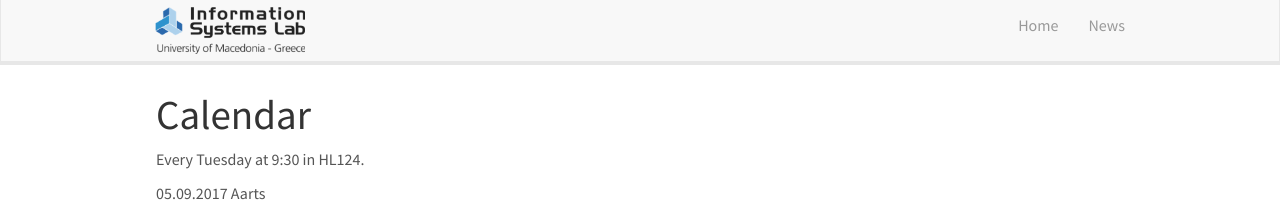
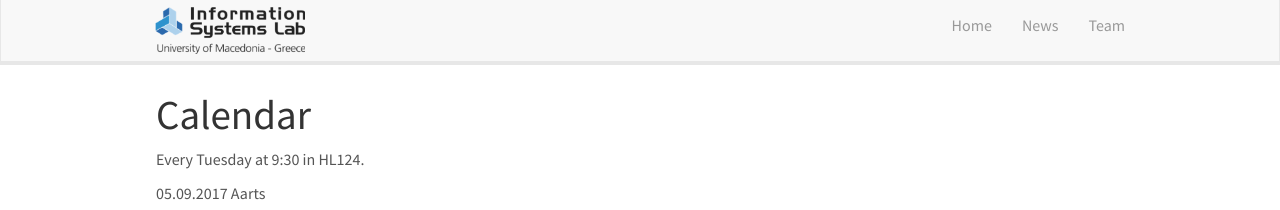
Before and after one commit to vrthanasis/vrthanasis.github.io, a Jekyll site: the page built from _pages/mini_lecture_series.md, in a window 1280 px wide. Shown: the top 210 px of the page. Built offline with Jekyll 4.4.1, drawn with Linux system fonts in a browser that asks for light colours; nearby versions of some CDN libraries.

Commit message:
Update header.html

```diff
--- a/_includes/header.html
+++ b/_includes/header.html
@@ -14,7 +14,7 @@
 	  <ul class="nav navbar-nav navbar-right">
 		<li><a href="{{ site.url }}{{ site.baseurl }}/">Home</a></li>
 		<li><a href="{{ site.url }}{{ site.baseurl }}/allnews.html">News</a></li>
-		<!--<li><a href="{{ site.url }}{{ site.baseurl }}/team">Team</a></li>-->
+		<li><a href="{{ site.url }}{{ site.baseurl }}/team">Team</a></li>
 		<!--<li><a href="{{ site.url }}{{ site.baseurl }}/team">Team</a></li>-->
 		<!--<li><a href="{{ site.url }}{{ site.baseurl }}/vacancies">Vacancies</a></li>-->
 		<!--<li><a href="{{ site.url }}{{ site.baseurl }}/publications">Publications</a></li>-->
```
